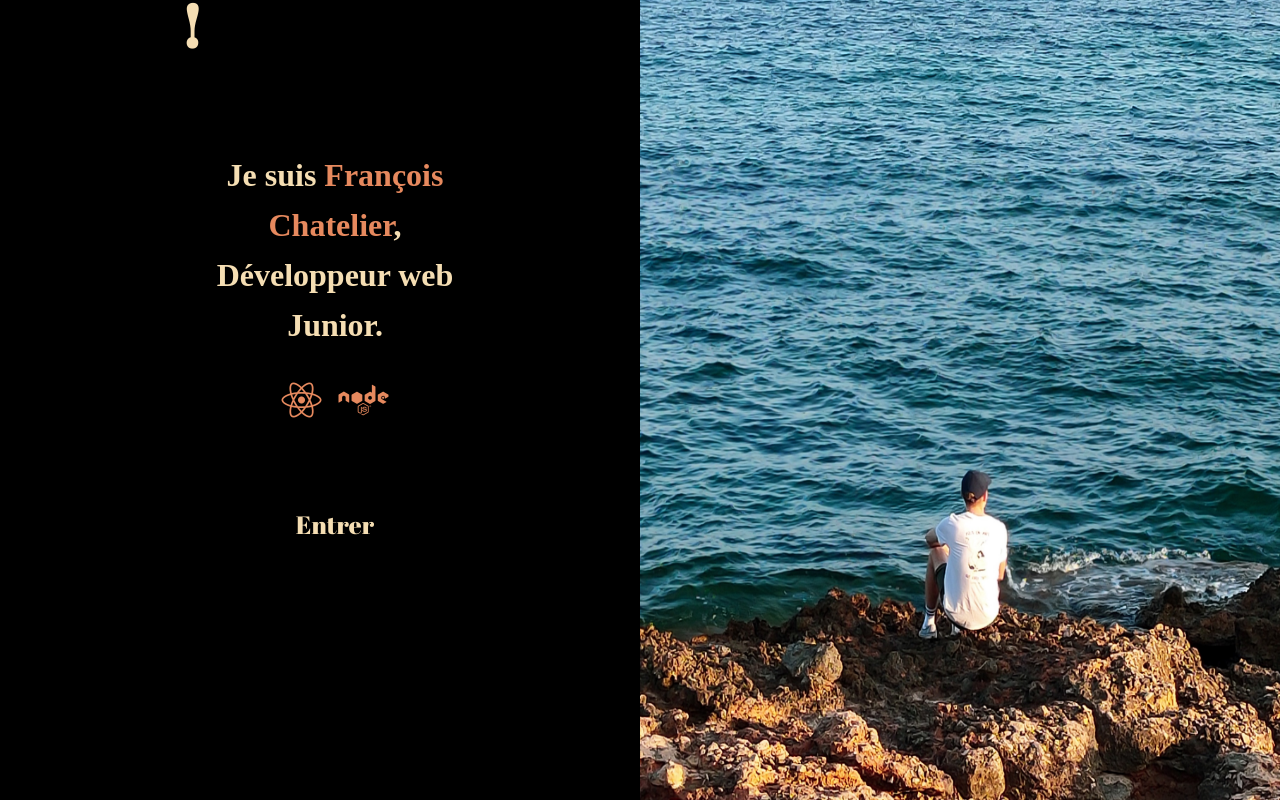
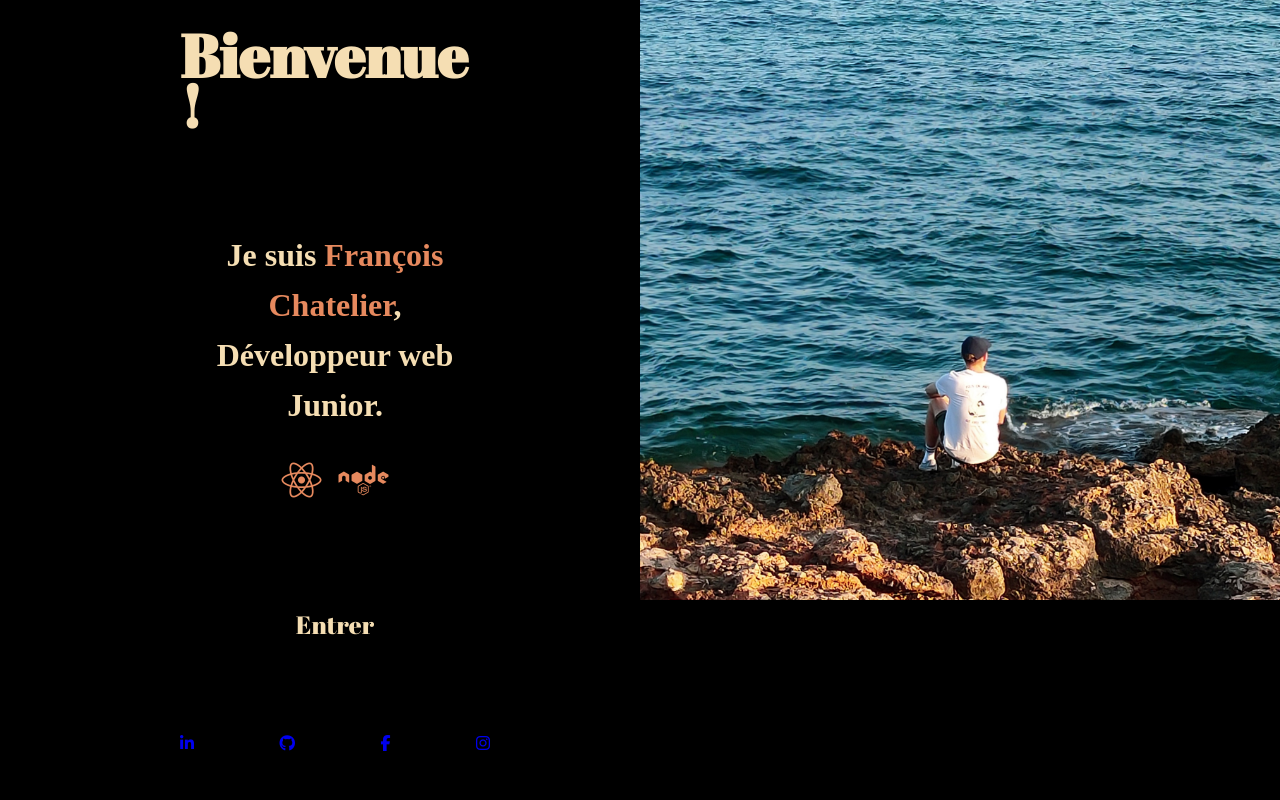
Before and after one commit to Francois-Chatelier/portfolio_francois, a React (Create React App) app: page / in a window 1280 px wide. Shown: the part 200-1000 px from the top of the page. After the commit the page ends 969 px from the top, so only its background shows below. Built offline with nearby package versions, Linux system fonts and the light colour scheme.

Commit message:
taillage de l'image sur l'écran desktop + liens reseaux sociaux

```diff
--- a/public/html.css
+++ b/public/html.css
@@ -1,6 +1,7 @@
 html {
   --scrollbarBG: none;
   --thumbBG: #f5dfb3;
+  overflow-x: hidden;
 }
 body::-webkit-scrollbar {
   width: 3px;
--- a/src/components/accueil/AccueilPage.jsx
+++ b/src/components/accueil/AccueilPage.jsx
@@ -16,12 +16,44 @@ const PageAccueil = () => {
             Développeur web Junior.
           </h3>
           <div className="react_node">
-            <i className="fab fa-react" />
-            <i className="fab fa-node" />
+            <i className="fab fa-react" alt="ReactJS" />
+            <i className="fab fa-node" alt="NodeJS" />
           </div>
-          <Link to="portfolio" className="btn">
-            Entrer
-          </Link>
+          <div className="entrer">
+            <Link to="portfolio" className="btn">
+              Entrer
+            </Link>
+          </div>
+          <div className="reseaux">
+            <a
+              href="https://www.linkedin.com/in/francois-chatelier/"
+              target="_blank"
+              rel="noreferrer"
+            >
+              <i className="fab fa-linkedin-in" />
+            </a>
+            <a
+              href="https://github.com/Francois-Chatelier"
+              target="_blank"
+              rel="noreferrer"
+            >
+              <i className="fab fa-github" />
+            </a>
+            <a
+              href="https://www.facebook.com/francois.chatelier.08"
+              target="_blank"
+              rel="noreferrer"
+            >
+              <i className="fab fa-facebook-f" />
+            </a>
+            <a
+              href="https://www.instagram.com/francois_chatelier/"
+              target="_blank"
+              rel="noreferrer"
+            >
+              <i className="fab fa-instagram" />
+            </a>
+          </div>
         </div>
         <img className="mer" src={mer} alt="Moi même à la mer" />
       </div>
--- a/src/components/accueil/accueilPage.css
+++ b/src/components/accueil/accueilPage.css
@@ -1,11 +1,14 @@
 .grid-intro {
   color: wheat;
   display: flex;
+  justify-content: center;
   align-items: center;
-  padding: 150px;
+  padding: 150px 150px 0 150px;
   flex-direction: column;
   margin-left: 30px;
+  margin-top: 80px;
   width: 100%;
+  height: fit-content;
   position: relative;
   line-height: 50px;
 }
@@ -30,7 +33,7 @@ p {
 
 .mer {
   width: 50%;
-  height: auto;
+  height: max-content;
   position: relative;
 }
 
@@ -45,7 +48,7 @@ p {
   align-items: center;
   width: 40%;
   height: 40px;
-  padding-top: 50px;
+  margin-top: 30px;
 }
 
 .fa-react,
@@ -57,18 +60,27 @@ p {
 .fa-react:hover,
 .fa-node:hover {
   color: rgb(230, 137, 94);
-  transform: scale(1) translate(5px);
-  transition: 0.5s all ease-in-out;
+  transform: rotate(360deg);
+  transition: 0.5s ease;
 }
 
 /****** Bouton entrer ******/
+
+.entrer {
+  padding-top: 100px;
+}
+.entrer:hover {
+  color: rgb(230, 137, 94);
+  transform: scale(1) translate(5px);
+  text-decoration: underline 1px;
+  transition: 0.5s ease-in-out;
+}
 
 .btn {
   font-family: 'Abril Fatface', cursive;
   text-decoration: none;
   color: wheat;
   font-size: 25px;
-  padding: 100px 20px;
   margin: 0 10px;
   cursor: pointer;
 }
@@ -76,8 +88,18 @@ p {
 .btn:hover {
   color: rgb(230, 137, 94);
   transform: scale(1) translate(5px);
-  transition: 0.5s all ease-in-out;
   text-decoration: underline 1px;
+}
+
+/***** Reseaux *****/
+
+.reseaux {
+  display: flex;
+  justify-content: space-between;
+  align-items: center;
+  width: 100%;
+  height: 40px;
+  margin-top: 70px;
 }
 
 @media screen and (max-width: 1100px) {
```
